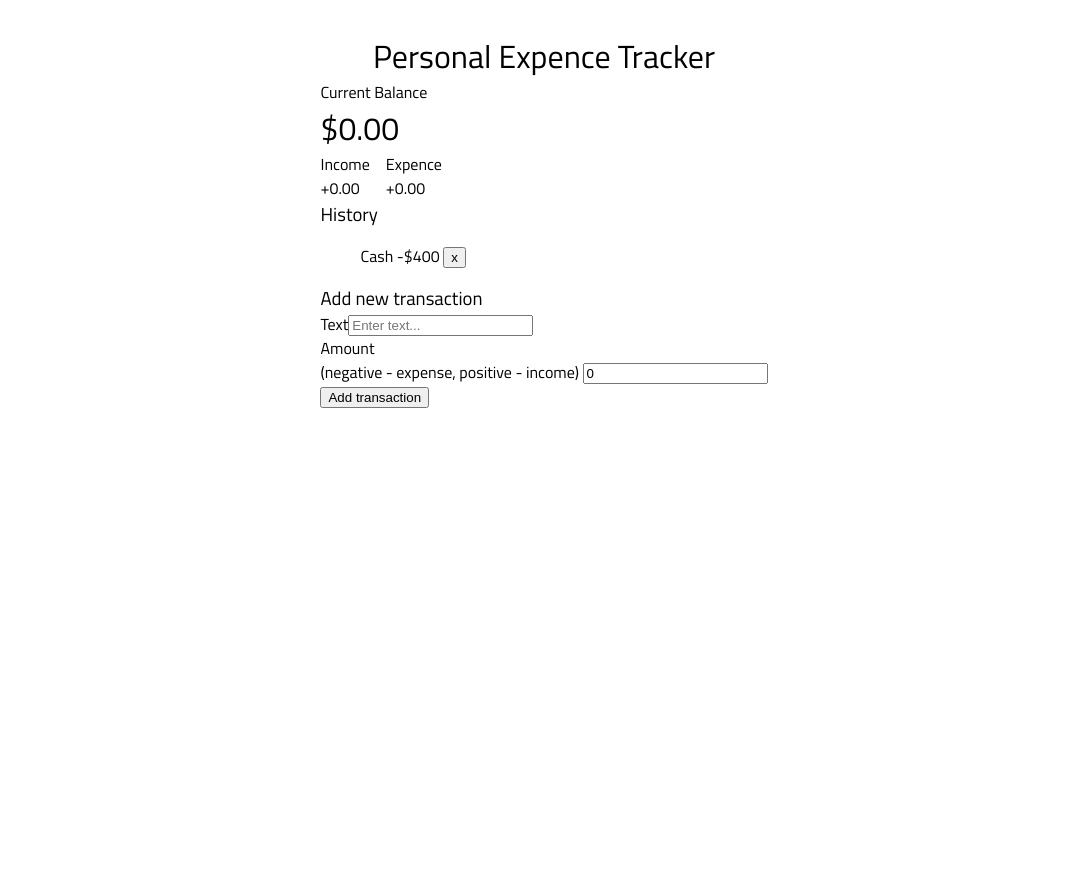
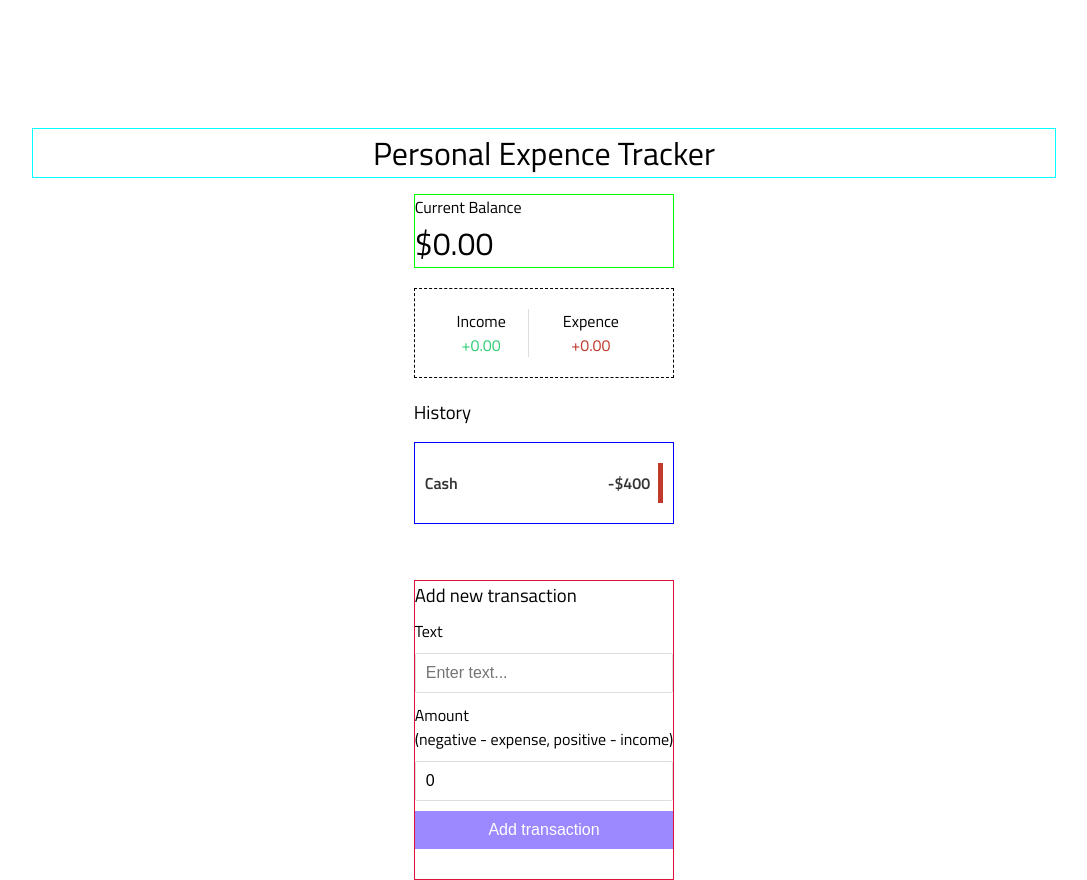
Before and after one commit to Sabzs/Personal-Expence-Tracker, a React (Create React App) app in the folder client/: page / in a window 1280 px wide. Shown: the whole page, without its empty margins (96-1183 px from the left). Before the commit the page ends 800 px from the top, so only its background shows below. Built offline with nearby package versions, Linux system fonts and the light colour scheme.

Commit message:
styled various components

```diff
--- a/client/src/styles/App.css
+++ b/client/src/styles/App.css
@@ -64,13 +64,22 @@ body {
   -webkit-box-direction: normal;
       -ms-flex-direction: column;
           flex-direction: column;
+  -webkit-box-align: center;
+      -ms-flex-align: center;
+          align-items: center;
+  padding: 8rem;
+  height: 80vh;
+}
+
+.headerDiv {
+  display: -webkit-box;
+  display: -ms-flexbox;
+  display: flex;
   -webkit-box-pack: center;
       -ms-flex-pack: center;
           justify-content: center;
-  -webkit-box-align: center;
-      -ms-flex-align: center;
-          align-items: center;
-  padding-top: 2rem;
+  border: 1px solid aqua;
+  width: 100%;
 }
 
 .balance {
@@ -81,16 +90,56 @@ body {
   -webkit-box-direction: normal;
       -ms-flex-direction: column;
           flex-direction: column;
+  margin: 1rem 0;
+  border: 1px solid lime;
 }
 
 .inc-exp-container {
   display: -webkit-box;
   display: -ms-flexbox;
   display: flex;
+  margin: 20px 0;
+  background-color: #fff;
+  -webkit-box-shadow: var(--box-shadow);
+          box-shadow: var(--box-shadow);
+  padding: 20px;
+  -webkit-box-pack: justify;
+      -ms-flex-pack: justify;
+          justify-content: space-between;
+  border: 1px dashed black;
+}
+
+.inc-exp-container:first-of-type {
+  border-right: 1px solid #dedede;
 }
 
 .inc-exp-container__minus-plusDiv {
   margin-right: 1rem;
+}
+
+.inc-exp-container__minus-plusDiv:first-of-type {
+  border-right: 1px solid #dedede;
+}
+
+.inc-exp-container__money {
+  font-size: 20px;
+  letter-spacing: 1px;
+  margin: 5px 0;
+}
+
+.inc-exp-container__money--plus {
+  color: #2ecc71;
+}
+
+.inc-exp-container__money--minus {
+  color: #c0392b;
+}
+
+.inc-exp-container > div {
+  -webkit-box-flex: 1;
+      -ms-flex: 1;
+          flex: 1;
+  text-align: center;
 }
 
 .transac-List {
@@ -101,6 +150,75 @@ body {
   -webkit-box-direction: normal;
       -ms-flex-direction: column;
           flex-direction: column;
+  margin-bottom: 1rem;
+}
+
+.transac-List__list {
+  display: -webkit-box;
+  display: -ms-flexbox;
+  display: flex;
+  -webkit-box-orient: vertical;
+  -webkit-box-direction: normal;
+      -ms-flex-direction: column;
+          flex-direction: column;
+  padding: 0;
+  margin-bottom: 2.5rem;
+  border: 1px solid blue;
+}
+
+.transac-List__listItem {
+  display: -webkit-box;
+  display: -ms-flexbox;
+  display: flex;
+  -webkit-box-pack: justify;
+      -ms-flex-pack: justify;
+          justify-content: space-between;
+  -webkit-box-align: center;
+      -ms-flex-align: center;
+          align-items: center;
+  font-weight: bolder;
+  background-color: #fff;
+  -webkit-box-shadow: var(--box-shadow);
+          box-shadow: var(--box-shadow);
+  color: #333;
+  position: relative;
+  padding: 10px;
+  margin: 10px 0;
+}
+
+.transac-List__listItem:hover {
+  opacity: 1;
+}
+
+.transac-List__minus {
+  padding: 0.5rem;
+  border-right: 5px solid #c0392b;
+}
+
+.transac-List__delete-btn {
+  cursor: pointer;
+  background-color: #e74c3c;
+  border: 0;
+  color: #fff;
+  font-size: 20px;
+  line-height: 20px;
+  padding: 2px 5px;
+  position: absolute;
+  top: 50%;
+  left: 0;
+  -webkit-transform: translate(-100%, -50%);
+          transform: translate(-100%, -50%);
+  opacity: 0;
+  -webkit-transition: opacity 0.3s ease;
+  transition: opacity 0.3s ease;
+}
+
+.transac-List__delete-btn:hover {
+  opacity: 1;
+}
+
+.transac-List__delete-btn:focus {
+  outline: 0;
 }
 
 .addTransac {
@@ -111,5 +229,38 @@ body {
   -webkit-box-direction: normal;
       -ms-flex-direction: column;
           flex-direction: column;
+  border: 1px solid crimson;
+}
+
+.addTransac__label {
+  display: inline-block;
+  margin: 10px 0;
+}
+
+.addTransac__inputInfo {
+  border: 1px solid #dedede;
+  border-radius: 2px;
+  display: block;
+  font-size: 16px;
+  padding: 10px;
+  width: 100%;
+}
+
+.addTransac__btn {
+  cursor: pointer;
+  background-color: #9c88ff;
+  -webkit-box-shadow: var(--box-shadow);
+          box-shadow: var(--box-shadow);
+  color: #fff;
+  border: 0;
+  display: block;
+  font-size: 1rem;
+  margin: 0.625rem 0 1.875rem;
+  padding: 0.625rem;
+  width: 100%;
+}
+
+.addTransac__btn:focus {
+  outline: 0;
 }
 /*# sourceMappingURL=App.css.map */
--- a/client/src/styles/partials/_addTransaction.scss
+++ b/client/src/styles/partials/_addTransaction.scss
@@ -1,5 +1,38 @@
 .addTransac {
   display: flex;
   flex-direction: column;
-  // border: 1px solid crimson;
+  border: 1px solid crimson;
+  // margin-bottom: 1rem;
+
+  &__label {
+    display: inline-block;
+    margin: 10px 0;
+  }
+
+  &__inputInfo {
+    // display: flex;
+    border: 1px solid #dedede;
+    border-radius: 2px;
+    display: block;
+    font-size: 16px;
+    padding: 10px;
+    width: 100%;
+  }
+
+  &__btn {
+    cursor: pointer;
+    background-color: #9c88ff;
+    box-shadow: var(--box-shadow);
+    color: #fff;
+    border: 0;
+    display: block;
+    font-size: 1rem;
+    margin: 0.625rem 0 1.875rem;
+    padding: 0.625rem;
+    width: 100%;
+
+    &:focus {
+      outline: 0;
+    }
+  }
 }
--- a/client/src/styles/partials/_app.scss
+++ b/client/src/styles/partials/_app.scss
@@ -1,7 +1,9 @@
 .App {
   display: flex;
   flex-direction: column;
-  justify-content: center;
+  // justify-content: center;
   align-items: center;
-  padding-top: 2rem;
+  // margin: 0 6rem;
+  padding: 8rem;
+  height: 80vh;
 }
--- a/client/src/styles/partials/_balance.scss
+++ b/client/src/styles/partials/_balance.scss
@@ -1,5 +1,6 @@
 .balance {
   display: flex;
   flex-direction: column;
-  // border: 1px solid lime;
+  margin: 1rem 0;
+  border: 1px solid lime;
 }
--- a/client/src/styles/partials/_header.scss
+++ b/client/src/styles/partials/_header.scss
@@ -0,0 +1,6 @@
+.headerDiv {
+  display: flex;
+  justify-content: center;
+  border: 1px solid aqua;
+  width: 100%;
+}
--- a/client/src/styles/partials/_incomeExpence.scss
+++ b/client/src/styles/partials/_incomeExpence.scss
@@ -1,9 +1,38 @@
 .inc-exp-container {
   display: flex;
+  margin: 20px 0;
+  background-color: #fff;
+  box-shadow: var(--box-shadow);
+  padding: 20px;
+  justify-content: space-between;
 
-  // border: 1px dashed black;
+  border: 1px dashed black;
+
+  &:first-of-type {
+    border-right: 1px solid #dedede;
+  }
 
   &__minus-plusDiv {
     margin-right: 1rem;
+    &:first-of-type {
+      border-right: 1px solid #dedede;
+    }
+  }
+  &__money {
+    font-size: 20px;
+    letter-spacing: 1px;
+    margin: 5px 0;
+
+    &--plus {
+      color: #2ecc71;
+    }
+    &--minus {
+      color: #c0392b;
+    }
   }
 }
+
+.inc-exp-container > div {
+  flex: 1;
+  text-align: center;
+}
--- a/client/src/styles/partials/_transactionList.scss
+++ b/client/src/styles/partials/_transactionList.scss
@@ -1,5 +1,67 @@
 .transac-List {
   display: flex;
   flex-direction: column;
+  margin-bottom: 1rem;
+
   // border: 1px solid purple;
+
+  &__list {
+    display: flex;
+    flex-direction: column;
+    padding: 0;
+    margin-bottom: 2.5rem;
+
+    border: 1px solid blue;
+  }
+
+  &__listItem {
+    display: flex;
+    justify-content: space-between;
+    align-items: center;
+    font-weight: bolder;
+
+    background-color: #fff;
+    box-shadow: var(--box-shadow);
+    color: #333;
+    position: relative;
+    padding: 10px;
+    margin: 10px 0;
+
+    &:hover {
+      opacity: 1;
+    }
+  }
+  &__minus {
+    padding: 0.5rem;
+    border-right: 5px solid #c0392b;
+  }
+
+  &__delete-btn {
+    cursor: pointer;
+    background-color: #e74c3c;
+    border: 0;
+    color: #fff;
+    font-size: 20px;
+    line-height: 20px;
+    padding: 2px 5px;
+    position: absolute; //
+    top: 50%; //
+    left: 0; //
+    transform: translate(-100%, -50%);
+    opacity: 0;
+    transition: opacity 0.3s ease;
+
+    &:hover {
+      opacity: 1;
+    }
+
+    &:focus {
+      outline: 0;
+    }
+  }
 }
+
+// .minus {
+//   border: 1px dashed black;
+//   // border: 5px solid #c0392b;
+// }
```
Also changed, not shown: 2 other files (tests, documents, lock files or other folders).
